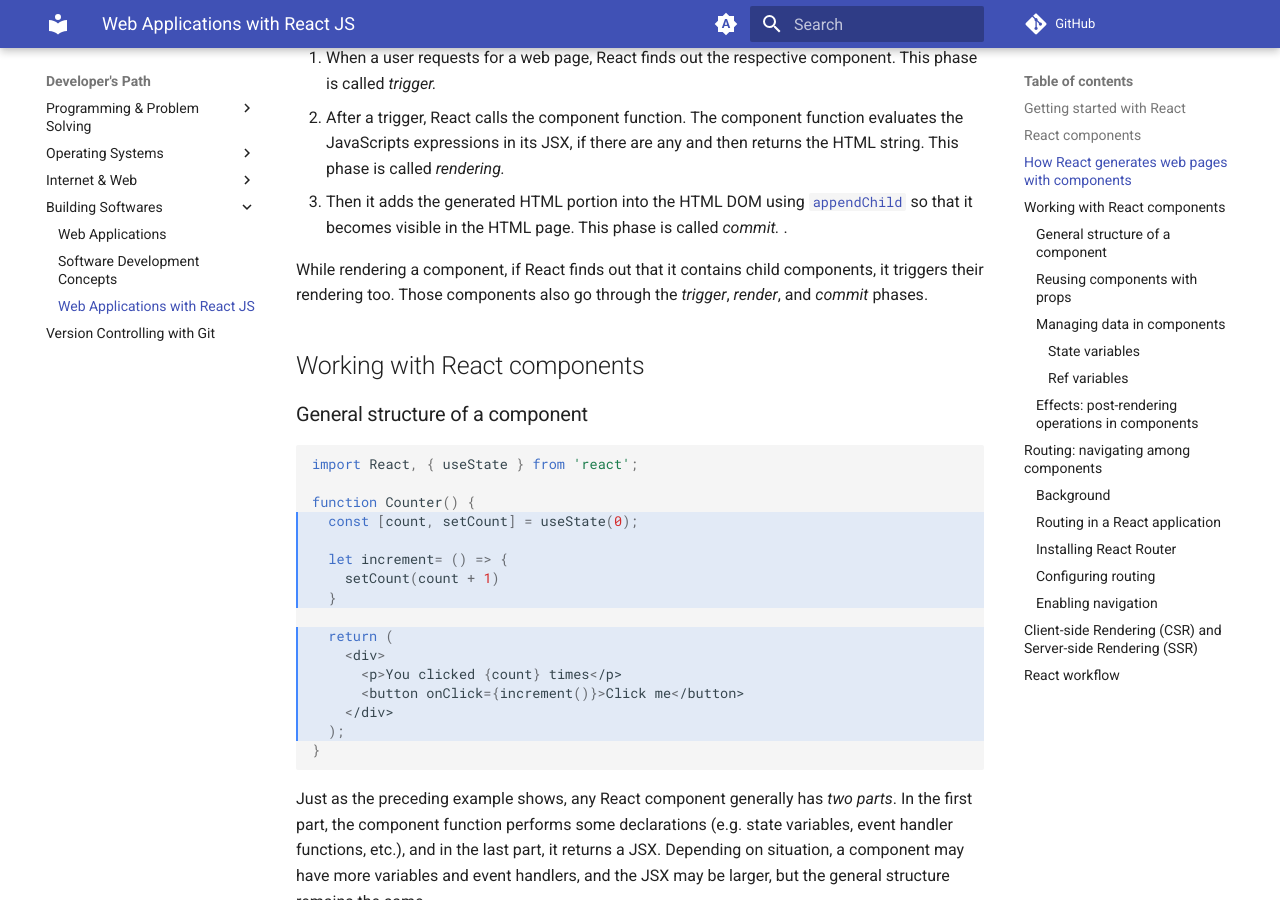
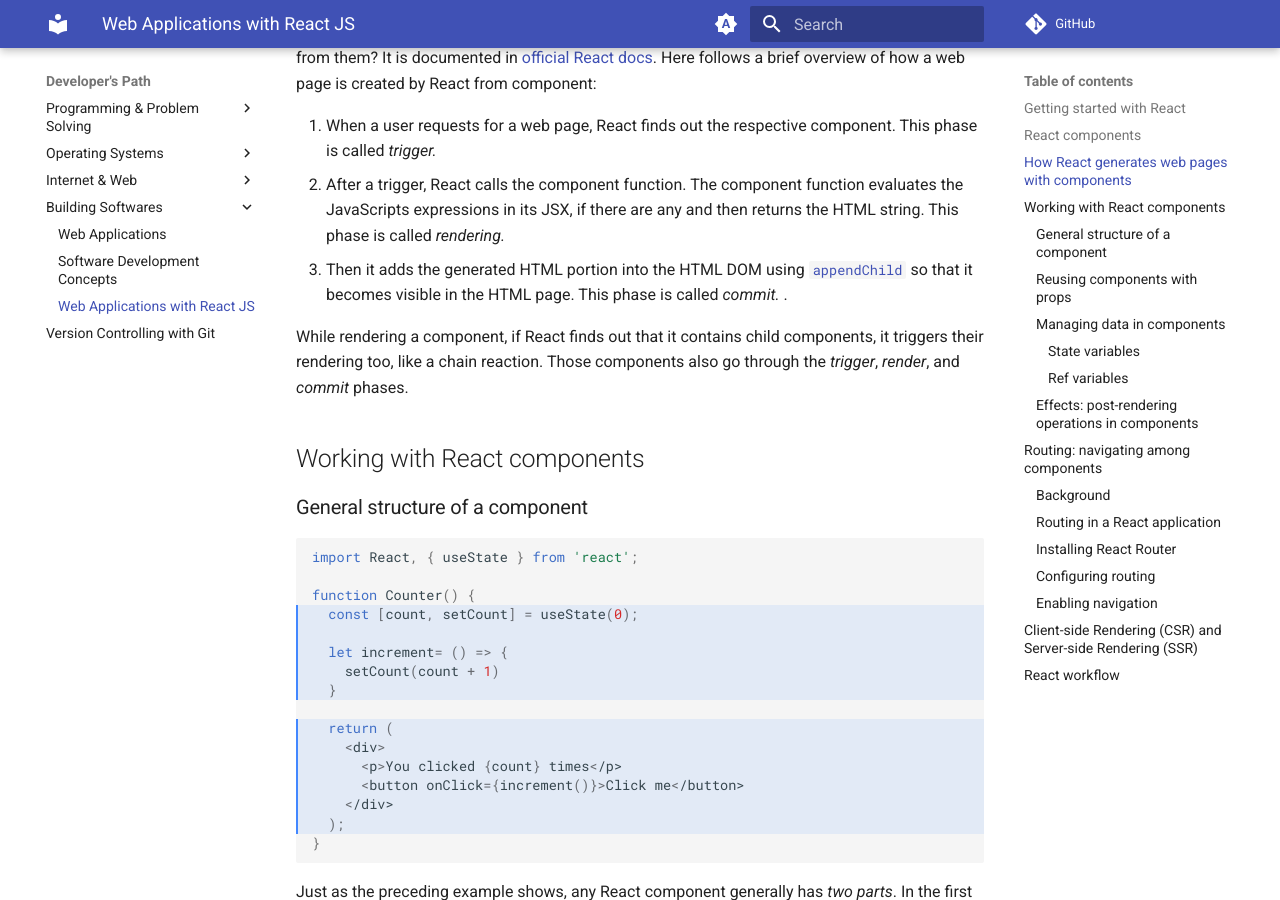
Before and after one commit to gharials/dev-path, an MkDocs documentation site: the page built from docs/building-softwares/react-js.md, in a window 1280 px wide and 900 px high, scrolled down 1464 px. Built offline with MkDocs 1.6.1 and Material for MkDocs 9.7.7, drawn with Linux system fonts in a browser that asks for light colours; comment, search, counter and statistics services are not loaded; some of the changed text lies outside the part shown.

Commit message:
copy edit.

```diff
--- a/docs/building-softwares/react-js.md
+++ b/docs/building-softwares/react-js.md
@@ -51,7 +53,7 @@
 2. After a trigger, React calls the component function. The component function evaluates the JavaScripts expressions in its JSX, if there are any and then returns the HTML string. This phase is called _rendering._
 3. Then it adds the generated HTML portion into the HTML DOM using [`appendChild`](https://www.w3schools.com/jsref/met_document_createelement.asp) so that it becomes visible in the HTML page. This phase is called _commit._ .
 
-While rendering a component, if React finds out that it contains child components, it triggers their rendering too. Those components also go through the _trigger_, _render_, and _commit_ phases.
+While rendering a component, if React finds out that it contains child components, it triggers their rendering too, like a chain reaction. Those components also go through the _trigger_, _render_, and _commit_ phases.
 
 ## Working with React components
 
```
Also changed, not shown: other parts of docs/building-softwares/react-js.md (+5 -3 lines).
